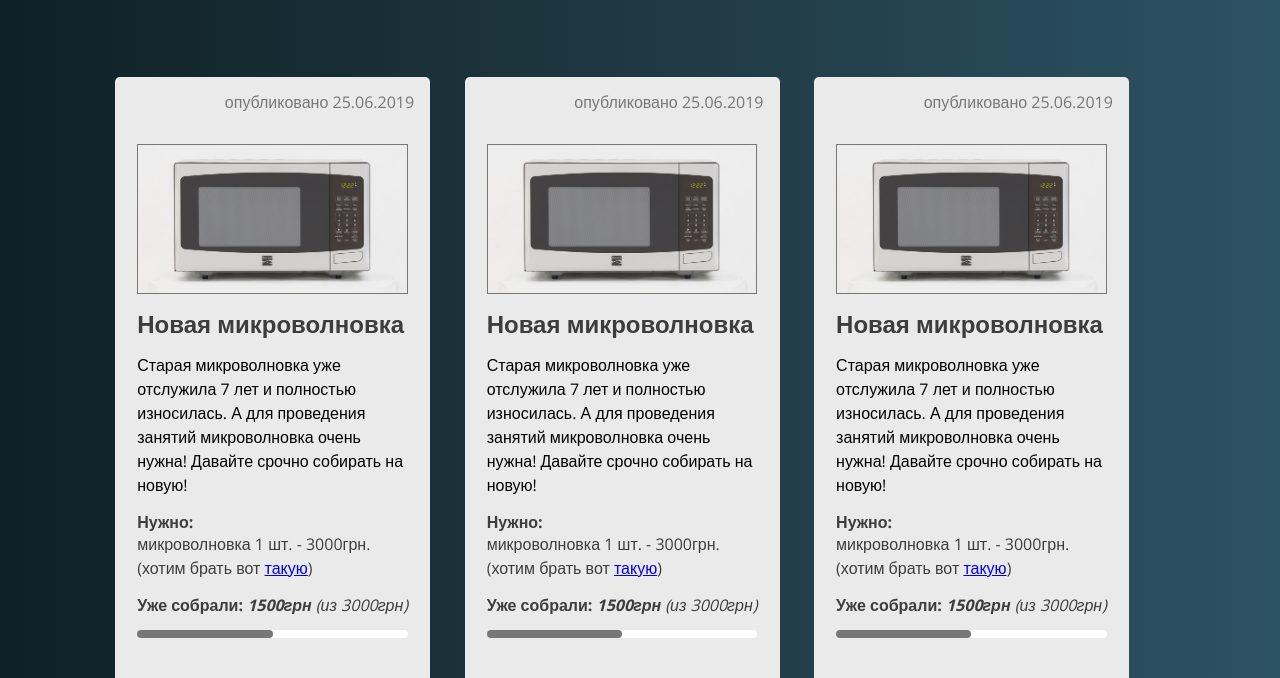
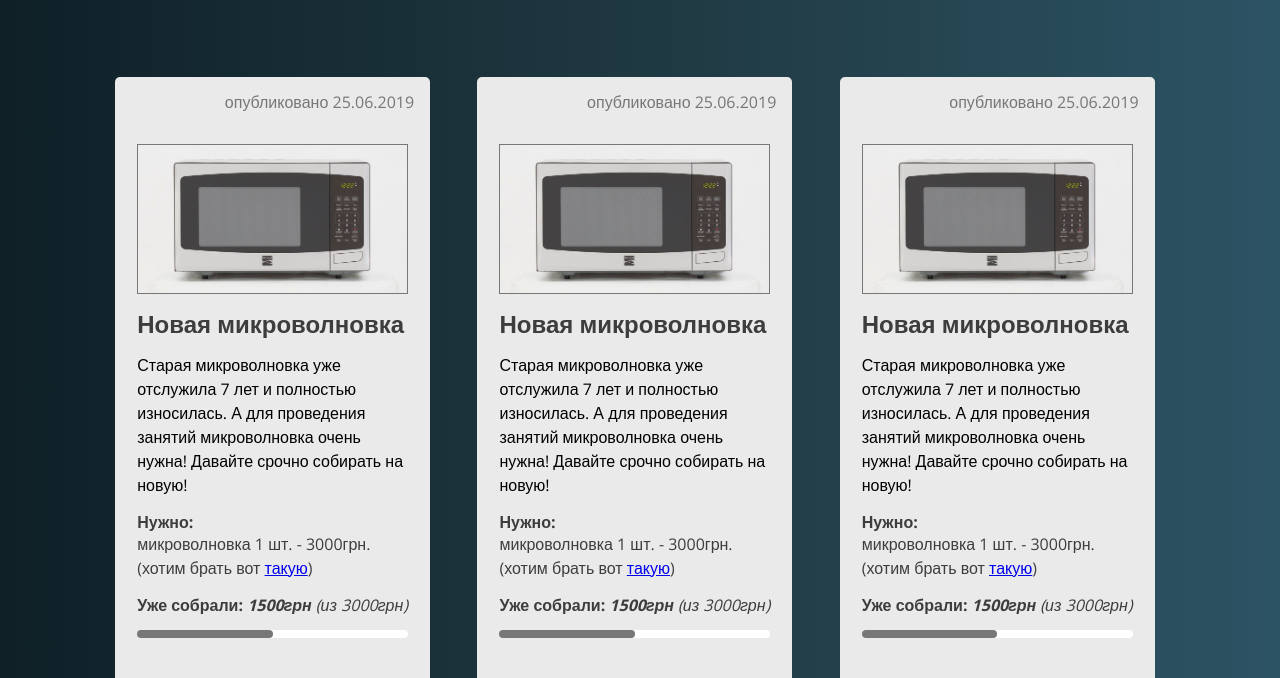
Before and after one commit to vechniymuzikant/vechniymuzikant.github.io, a website: page index.html in a window 1280 px wide. Shown: the part 122-800 px from the top of the page. Drawn offline with nearby package versions, Linux system fonts and the light colour scheme.

Commit message:
Update main.css

```diff
--- a/css/main.css
+++ b/css/main.css
@@ -137,9 +137,10 @@ main .content .list > .post {
     background-color: #eaeaea;
 }
 
-main .content .list > .post:not(:last-of-type) {
-    margin-right: 2.7vw;
+main .content .list > .post:not(:nth-child(3n)) {
+    margin-right: 3.7vw;
 }
+
 
 main .content .post .time {
     padding: 1em;
```
